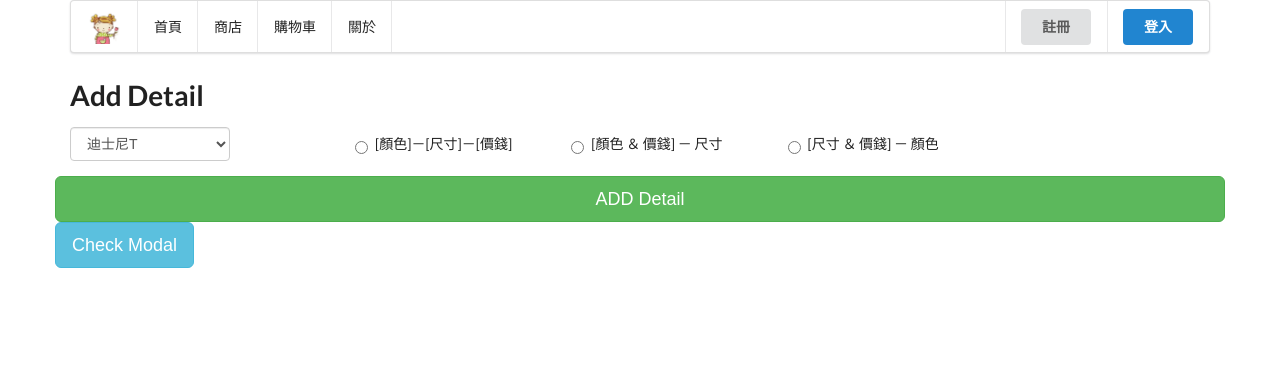
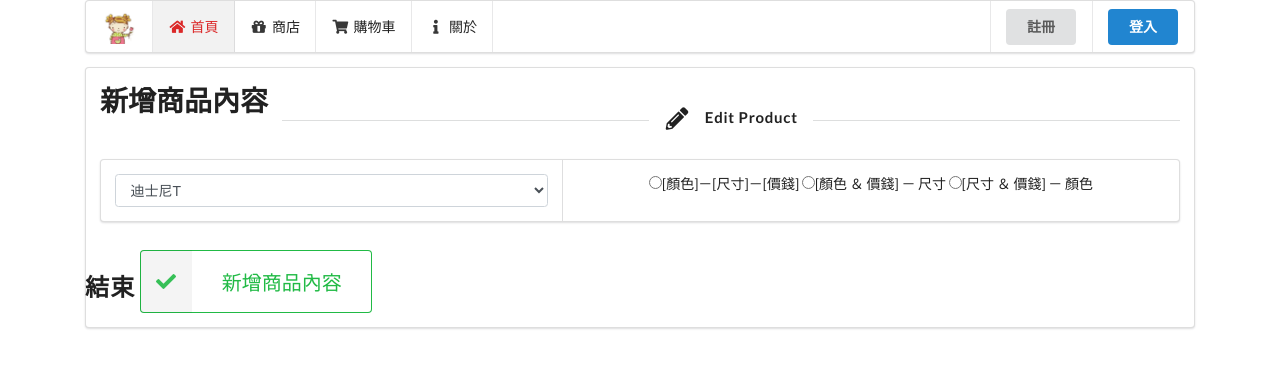
Before and after one commit to YuMingChang/MMCB, a Django app: page /posts/add_detail/ in a window 1280 px wide. Shown: the top 368 px of the page. Run offline with Django 3.2, Linux system fonts and the light colour scheme; data comes from the database, SQL or seed files in the repository; both versions use the stored data as it was after the commit; some libraries are stand-ins or nearby versions.

Commit message:
CRUD pages decorated with semantic-ui

```diff
--- a/MMCB/MMCB/urls.py
+++ b/MMCB/MMCB/urls.py
@@ -21,6 +21,7 @@ from django.contrib import admin
 urlpatterns = [
     url(r'^store/', include('products.urls')),
     url(r'^posts/', include('posts.urls', namespace='posts')),
+    url(r'^account', include('django.contrib.auth.urls')),
     url(r'^admin/', admin.site.urls),
 ] + static(settings.MEDIA_URL, document_root=settings.MEDIA_ROOT)
 # 以下適用於網頁讀取"settings.py"中的 MEDIA_URL 與 MEDIA_ROOT 所用
--- a/MMCB/base/templates/base.html
+++ b/MMCB/base/templates/base.html
@@ -18,14 +18,14 @@
 <body>
     <div class="container">
         {% block content %}
-        <div class="ui menu" margin-top="50px">
+        <div class="ui red stackable menu">
             <div class="header item">
                 <img src="/media/navHead.png"></img>
             </div>
-            <a class="item" href="#"> 首頁 </a>
-            <a class="item" href="#"> 商店 </a>
-            <a class="item" href="#"> 購物車 </a>
-            <a class="item" href="#"> 關於 </a>
+            <a class="active item" href="#"><i class="home icon"></i> 首頁 </a>
+            <a class="pink item" href="#"><i class="gift icon"></i> 商店 </a>
+            <a class="pink item" href="#"><i class="shop icon"></i> 購物車 </a>
+            <a class="pink item" href="#"><i class="info icon"></i> 關於 </a>
 
             <!-- ##### SignUp and LogIn ##### -->
             <div class="right menu">
--- a/MMCB/posts/templates/posts/post_add_detail.html
+++ b/MMCB/posts/templates/posts/post_add_detail.html
@@ -1,27 +1,28 @@
 {% extends 'posts/base.html' %} {% block title %}{{ title }} | {{ block.super }}{% endblock title %} {% block content %} {{ block.super }}
-<h1>{{ title }}</h1>
+<div class="ui clearing segment">
+    <h1 class="ui left floated header"> {{ title }} </h1>
+    <h4 class="ui horizontal divider header"><i class="write icon"></i> Edit Product </h4>
     <form class="form-horizontal" method='POST' action=''>
         {% csrf_token %}
 
         <div class="row">
             <div class="form-group col-md-12">
-            <div class="col-md-2">
+                <div class="ui horizontal segments">
+                    <div class="ui segment">
                         <select class="form-control" name="optName" id="sel1">
                             {% for name in productsName %}
                             <option>{{ name }}</option>
                             {% endfor %}
                         </select>
                     </div>
-
-            <!-- html的name用來給Django得知value以判斷是哪個input;     request.POST.get('optradio')
-            html的id則是用來給js判斷是哪個input;    Document.getElementById('S1Check').checked -->
-            <div class="col-md-9 col-md-offset-1">
-                <label class="radio-inline col-md-3">
+                    <div class="ui center aligned segment">
+                        <label class="radio-inline">
                             <input class="radio" type="radio" name="optradio" onclick="javascript:SelectCheck();" id="S1Check" value='S1'>[顏色]－[尺寸]－[價錢]</label>
-                <label class="radio-inline col-md-3">
+                        <label class="radio-inline">
                             <input class="radio" type="radio" name="optradio" onclick="javascript:SelectCheck();" id="S2Check" value='S2'>[顏色 ＆ 價錢] － 尺寸</label>
-                <label class="radio-inline col-md-3">
+                        <label class="radio-inline">
                             <input class="radio" type="radio" name="optradio" onclick="javascript:SelectCheck();" id="S3Check" value='S3'>[尺寸 ＆ 價錢] － 顏色</label>
+                    </div>
                 </div>
             </div>
 
@@ -110,35 +111,12 @@
                     {% endfor %}
                 </ul>
             </div>
-
-        <input type='submit' class="btn btn-success btn-lg btn-block" value='ADD Detail' />
-        <!-- Trigger the modal with a button -->
-        <button type="button" class="btn btn-info btn-lg" data-toggle="modal" data-target="#AddCheckModal" onclick="javascript:CheckAddModal();">Check Modal</button>
+            <h2 class="ui horizontal divider header"> 結束 </h2>
+            <button type='submit' class="ui right floated green basic labeled icon huge button"><i class="checkmark icon"></i>新增商品內容</button>
         </div>
     </form>
-
-<!-- Modal -->
-<div id="AddCheckModal" class="modal fade" role="dialog">
-    <div class="modal-dialog">
-
-        <!-- Modal content-->
-        <div class="modal-content">
-            <div class="modal-header">
-                <button type="button" class="close" data-dismiss="modal">&times;</button>
-                <h4 class="modal-title">Modal Header</h4>
-            </div>
-            <div class="modal-body" id="modalBody">
-                <p>Some text in the modal.</p>
-            </div>
-            <div class="modal-footer">
-                <button type="button" class="btn btn-default" data-dismiss="modal">Close</button>
-            </div>
 </div>
 
-    </div>
-</div>
-
-<!-- <input type='submit' class="btn btn-success btn-lg btn-block" value='ADD' onclick="CheckAddModal();"/> -->
 {% endblock content %} {% block js-foot %} {{ block.super }}
 <script type="text/javascript">
     function SelectCheck() {
@@ -158,47 +136,5 @@
             document.getElementById('S3').style.display = 'block';
         }
     }
-
-    function CheckAddModal() {
-        var mbHtml = document.getElementById('modalBody');
-        var color = new Array();
-        var size = new Array();
-        var price = new Array();
-        // var nodeList = document.getElementsByName('S2color');
-        // alert(tmnodeListp);  //[object NodeList]
-        // alert(nodeList.length);  //10
-
-        // var nodeList = document.getElementsByName("S2color");
-        // var nodeArray = [];
-        // for (var i = 0; i < nodeList.length; ++i) {
-        //     nodeArray[i] = nodeList[i];
-        //     alert('Array[' + i + ']=' + nodeArray[i].value + ' List[' + i + ']=' + nodeList[i]);
-        // }
-
-        var nodeList = document.getElementsByName('S3color');
-        nodeArray = [].slice.call(nodeList);
-
-        // var nlColor = document.getElementsByName('S1color');  naColor = [].slice.call(nlColor);
-        // var nlSize = document.getElementsByName('S1size');    naSize = [].slice.call(nlSize);
-        // var nlPrice = document.getElementsByName('S1price');  naPrice = [].slice.call(nlPrice);
-
-        alert(nodeList.length);
-        alert(nodeArray.length);
-
-        // for(i=0;i<10;i++){
-        //   color.push = document.getElementById('modalBody').value;
-        // }
-        //
-        // if (document.getElementById('S1Check').checked) {
-        //     mbHtml.innerHTML = 'S1'
-        // } else if (document.getElementById('S2Check').checked) {
-        //     mbHtml.innerHTML = 'S2'
-        // } else if (document.getElementById('S2Check').checked) {
-        //     mbHtml.innerHTML = 'S3';
-        // } else {
-        //     mbHtml.innerHTML = '請選擇新增內容方式並重新確認';
-        // }
-        // $('.ui.modal').modal('show');
-    }
 </script>
 {% endblock js-foot %}
--- a/MMCB/posts/views.py
+++ b/MMCB/posts/views.py
@@ -10,7 +10,7 @@ from products.models import Product, Detail
 def post_list(request):
     queryset = Product.objects.all()
     context = {
-        'title' : 'List',
+        'title' : '商品列表',
         'object_list': queryset,
     }
     return render(request, 'posts/post_list.html', context)
@@ -25,7 +25,7 @@ def post_create(request):
     # else:
         # messages.error(request, 'Not Successfully Created')
     context = {
-        'title' : 'Create',
+        'title' : '新增商品',
         'form': form,
     }
     return render(request, 'posts/post_create.html', context)
@@ -41,7 +41,7 @@ def post_update(request, id=None):
         messages.success(request, 'Item Saved')
         return HttpResponseRedirect(instance.get_absolute_url())
     context = {
-        'title' : 'Edit',
+        'title' : '商品編輯',
         'instance' : instance,
         'form' : form,
         'detail_formset': detail_formset
@@ -98,7 +98,7 @@ def post_add_detail(request):
                         Detail.objects.create(product=product, color=color_list[i], size=size_list[j], price=price_list[j])
 
     context = {
-        'title' : 'Add Detail',
+        'title' : '新增商品內容',
         'productsName' : nameList,
     }
     return render(request, 'posts/post_add_detail.html', context)
--- a/MMCB/products/templates/products/store_list.html
+++ b/MMCB/products/templates/products/store_list.html
@@ -33,7 +33,7 @@
                 <div class="description" style='overflow : hidden; text-overflow: ellipsis; display: -webkit-box; -webkit-line-clamp: 4; -webkit-box-orient: vertical;'>{{ obj.notes | linebreaks }}</div>
             </div>
             <div class="extra content">
-                <a><i class="sers icon"></i> 成團數量：{{ obj.raiser }} </a>
+                <a><i class="users icon"></i> 成團數量：{{ obj.raiser }} </a>
             </div>
         </div>
         {% endif %} {% endfor %}
```
Also changed, not shown: MMCB/posts/templates/posts/post_create.html (+8 -5 lines), MMCB/posts/templates/posts/post_list.html (+14 -2 lines), MMCB/posts/templates/posts/post_update.html (+9 -6 lines), MMCB/db.sqlite3, MMCB/media/ProductImages/千趣會雙面用圍兜.jpg (added). Lines whose indentation alone changed are shown as unchanged.
